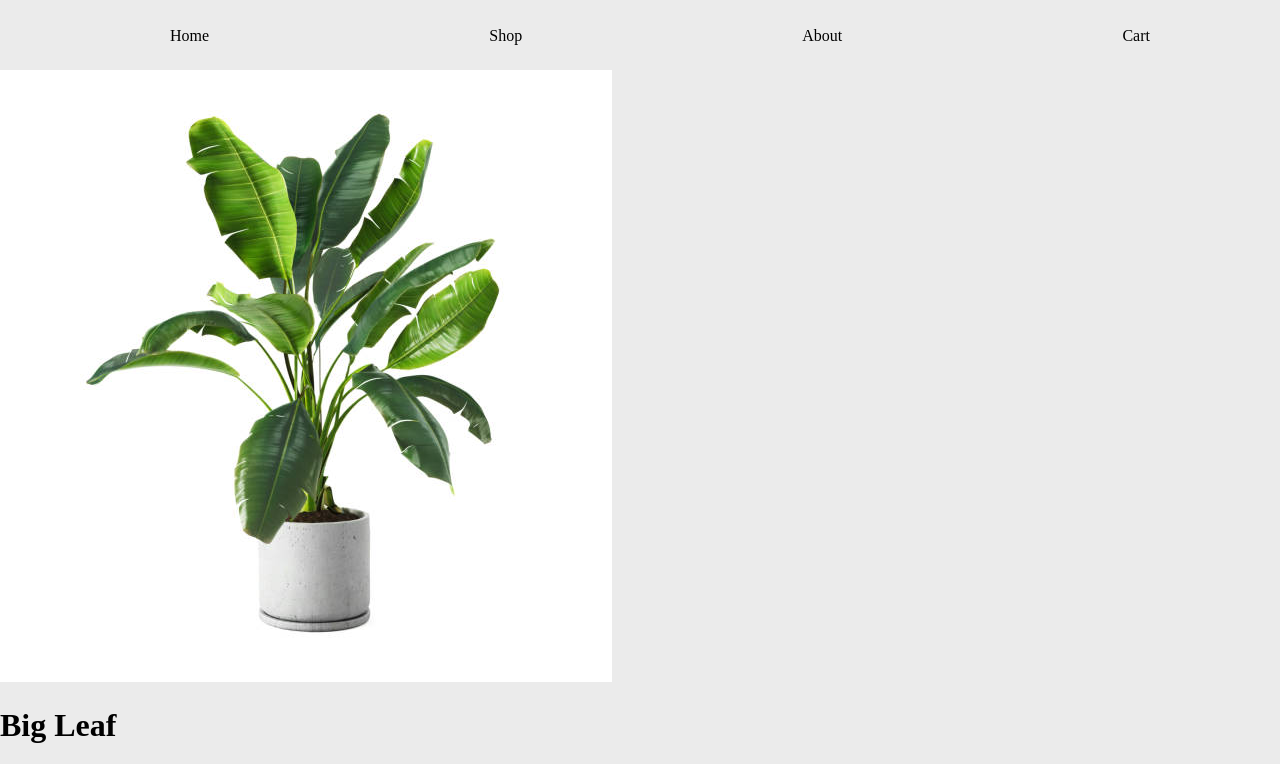
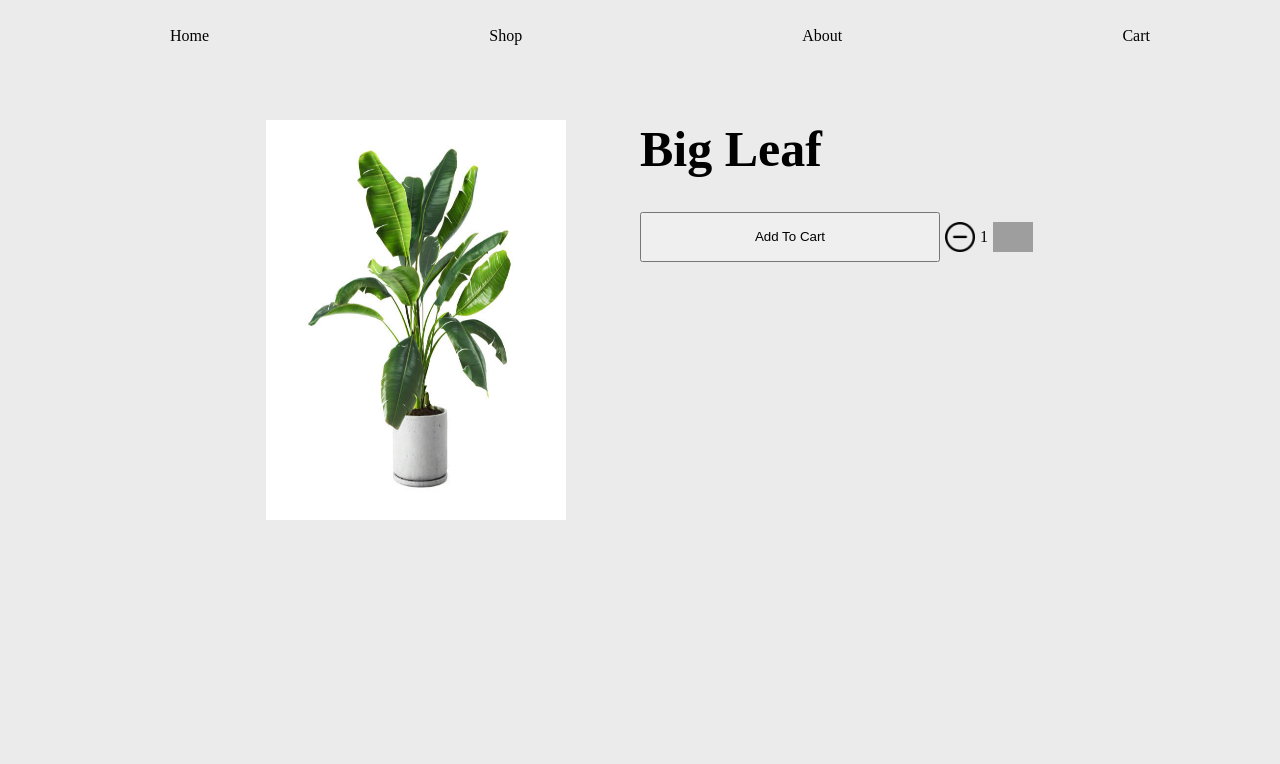
Before and after one commit to un1i1led/shopping-cart, a React (Create React App) app: page /shop/plant1 in a window 1280 px wide. Shown: the top 764 px of the page. Built offline with nearby package versions, Linux system fonts and the light colour scheme; grey boxes are pictures that could not be loaded.

Commit message:
Style plant detail

```diff
--- a/src/components/imgLink.js
+++ b/src/components/imgLink.js
@@ -32,5 +32,6 @@ export {
     yellowPot,
     imgs,
     plus,
-    minus
+    minus,
+    cart
 }
--- a/src/style.css
+++ b/src/style.css
@@ -107,3 +107,43 @@ a li:hover {
     flex-wrap: wrap;
     justify-content: center;
 }
+
+.detail-info {
+    margin: 50px 15% 0 15%;
+    display: grid;
+    grid-template-columns: 1fr 1fr;
+}
+
+.detail-img {
+    height: 400px;
+    width: 300px;
+}
+
+.detail-left {
+    display: flex;
+    justify-content: center;
+}
+
+.detail-right h1 {
+    margin-top: 0;
+    font-size: 50px;
+}
+
+.detail-btns {
+    display: flex;
+    gap: 5px;
+    align-items: center;
+}
+
+#add-cart {
+    height: 50px;
+    width: 300px;
+}
+
+.plus-minus {
+    height: 30px;
+}
+
+.cart-btn {
+    cursor: pointer;
+}
```
